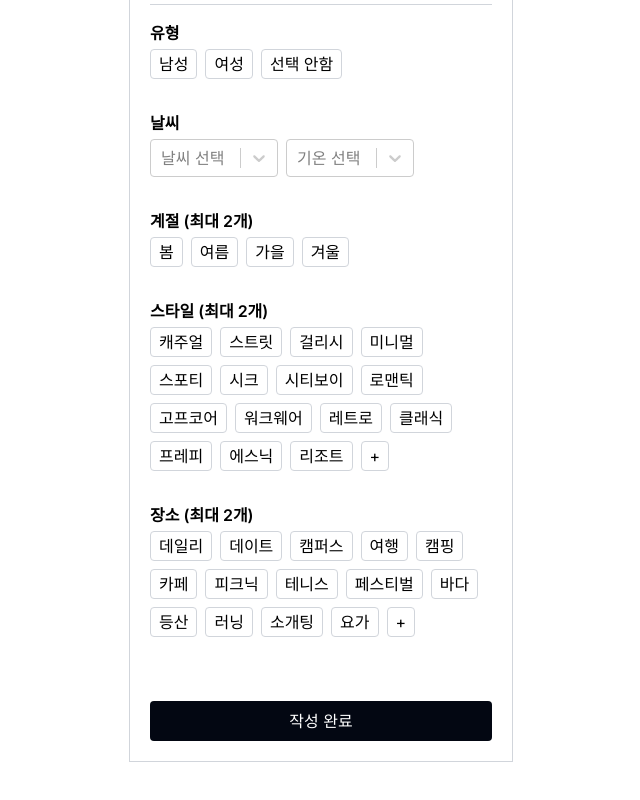
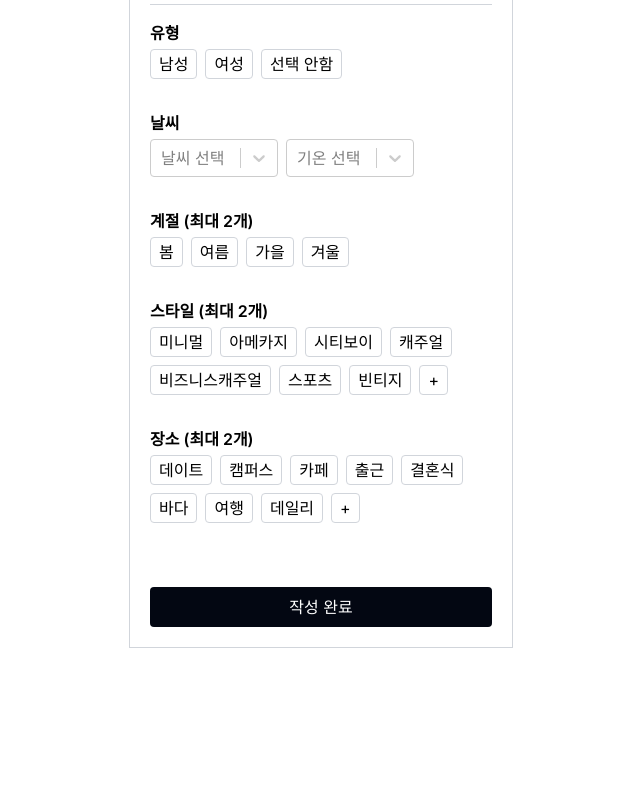
Before and after one commit to 6chenodongja/6che, a Next.js app: page /postform in a window 1280 px wide. Shown: the part 396-1196 px from the top of the page, without its empty margins (319-959 px from the left). After the commit the page ends 1084 px from the top, so only its background shows below. Built offline with nearby package versions, Linux system fonts and the light colour scheme; no server answers.

Commit message:
fix: 기본 태그 수정

```diff
--- a/src/app/(providers)/(root)/postform/PostForm.tsx
+++ b/src/app/(providers)/(root)/postform/PostForm.tsx
@@ -26,12 +26,24 @@ const PostFormPage = () => {
   const [imageError, setImageError] = useState(false);
 
   const initialStyles = [
-    '캐주얼', '스트릿', '걸리시', '미니멀', '스포티', '시크', '시티보이',
-    '로맨틱', '고프코어', '워크웨어', '레트로', '클래식', '프레피', '에스닉', '리조트'
+    "미니멀",
+    "아메카지",
+    "시티보이",
+    "캐주얼",
+    "비즈니스캐주얼",
+    "스포츠",
+    "빈티지",
+
   ];
   const initialLocations = [
-    '데일리', '데이트', '캠퍼스', '여행', '캠핑', '카페', '피크닉', '테니스',
-    '페스티벌', '바다', '등산', '러닝', '소개팅', '요가'
+"데이트",
+              "캠퍼스",
+              "카페",
+              "출근",
+              "결혼식",
+              "바다",
+              "여행",
+              "데일리"
   ];
 
   const [styles, setStyles] = useState(initialStyles);
```
